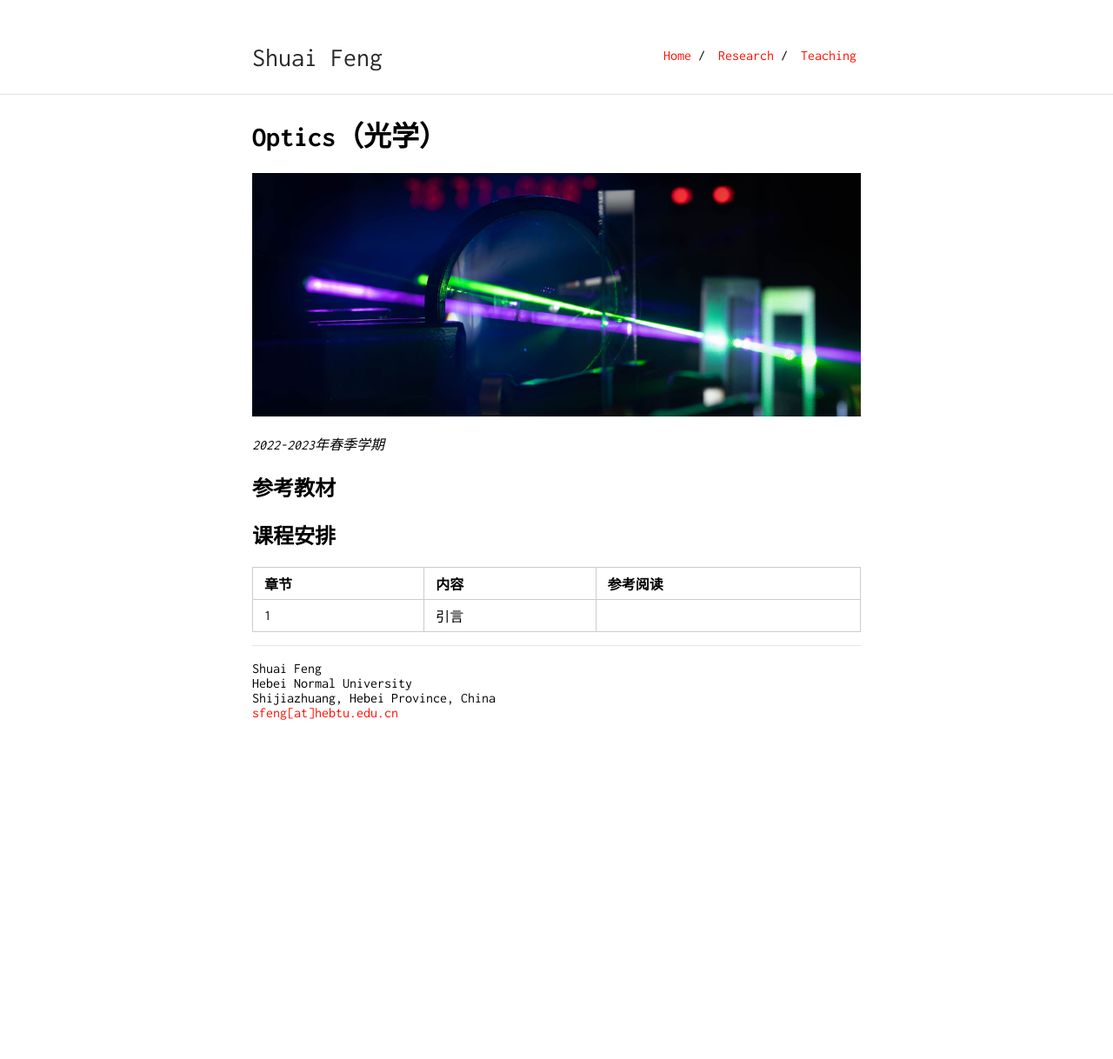
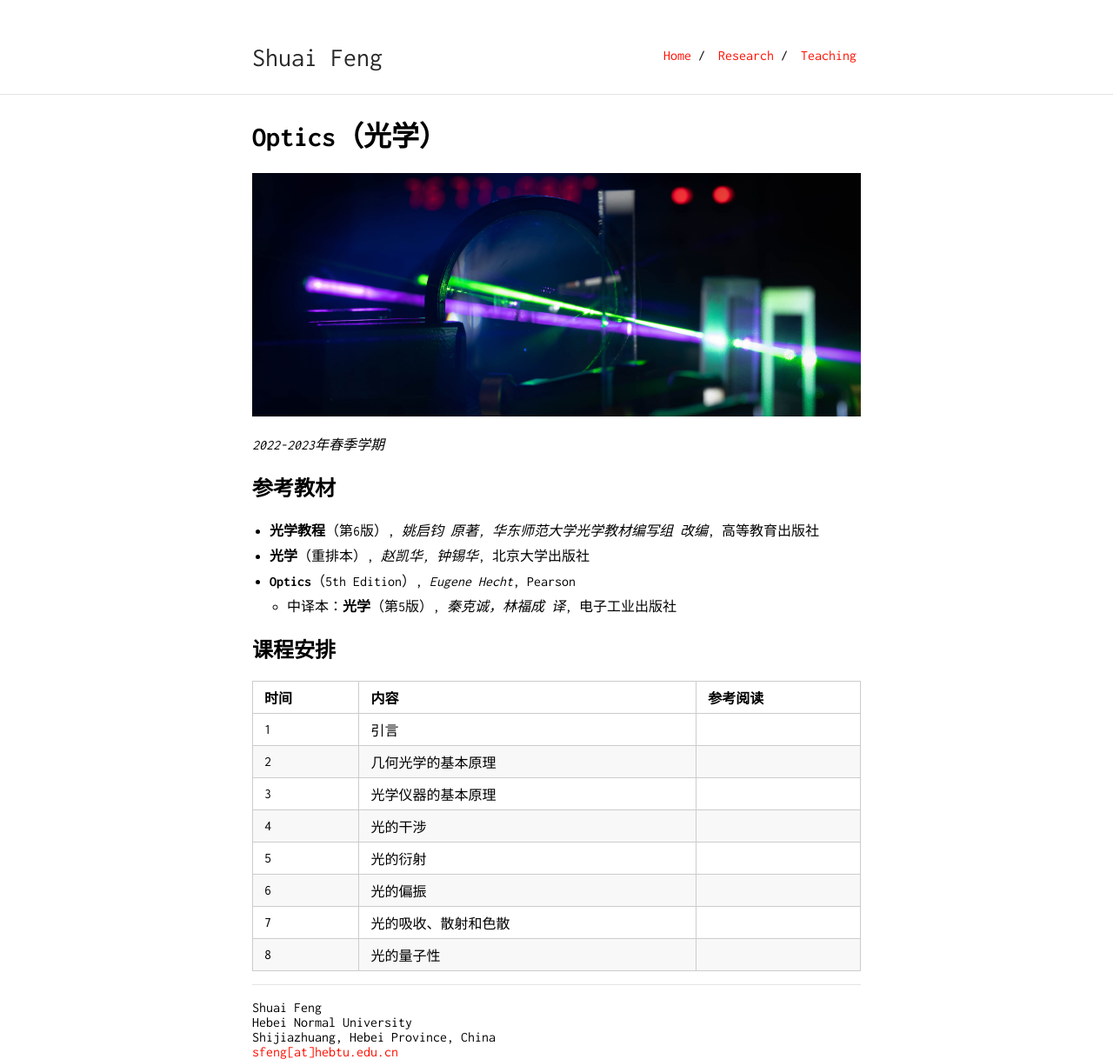
Before and after one commit to fengshuai0210/fengshuai0210.github.io, a Jekyll site: the page built from teaching/Optics.md, in a window 1280 px wide. Shown: the whole page at 87% size. Built offline with Jekyll 4.4.1, drawn with Linux system fonts in a browser that asks for light colours; our own code applies the rules of GitHub Pages for plain Markdown files; before the commit the page ends 900 px from its top, so only the background shows below that.

Commit message:
Update Optics.md

```diff
--- a/teaching/Optics.md
+++ b/teaching/Optics.md
@@ -10,8 +10,20 @@ layout: default
 
 ## 参考教材
 
+* **光学教程**（第6版）, *姚启钧 原著, 华东师范大学光学教材编写组 改编*, 高等教育出版社
+* **光学**（重排本）, *赵凯华, 钟锡华*, 北京大学出版社
+* **Optics**（5th Edition）, *Eugene Hecht*, Pearson
+    * 中译本：**光学**（第5版）, *秦克诚，林福成 译*, 电子工业出版社
+
 ## 课程安排
 
-章节 | 内容 | 参考阅读
+时间 | 内容 | 参考阅读
 ----|----|----
-1 | 引言 |
+1   | 引言 |
+2   | 几何光学的基本原理 |
+3   | 光学仪器的基本原理 |
+4   | 光的干涉 |
+5   | 光的衍射 |
+6   | 光的偏振 |
+7   | 光的吸收、散射和色散 |
+8   | 光的量子性 |
```
